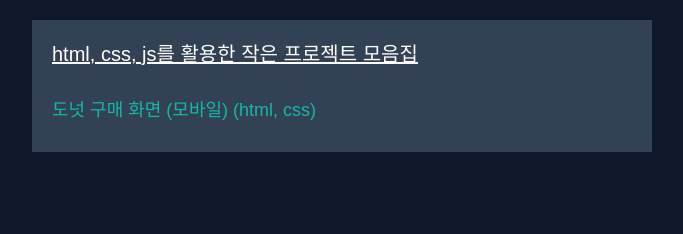
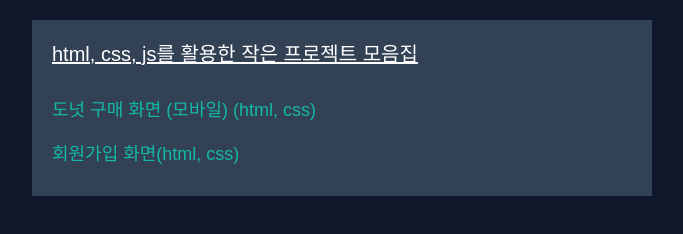
Before and after one commit to JSKangx/my-little-tiny-project, a website: page src/index.html in a window 1280 px wide. Shown: the part 76-310 px from the top of the page, without its empty margins (298-981 px from the left). Drawn offline with Linux system fonts and the light colour scheme.

Commit message:
02-signupform 프로젝트 inital commit

```diff
--- a/src/index.html
+++ b/src/index.html
@@ -28,6 +28,9 @@
             >도넛 구매 화면 (모바일) (html, css)</a
           >
         </li>
+        <li>
+          <a href="./projects/02-signupform.html">회원가입 화면(html, css)</a>
+        </li>
       </ul>
     </div>
   </body>
```
Also changed, not shown: src/projects/02-signupform.html (added, +9 -0 lines).
